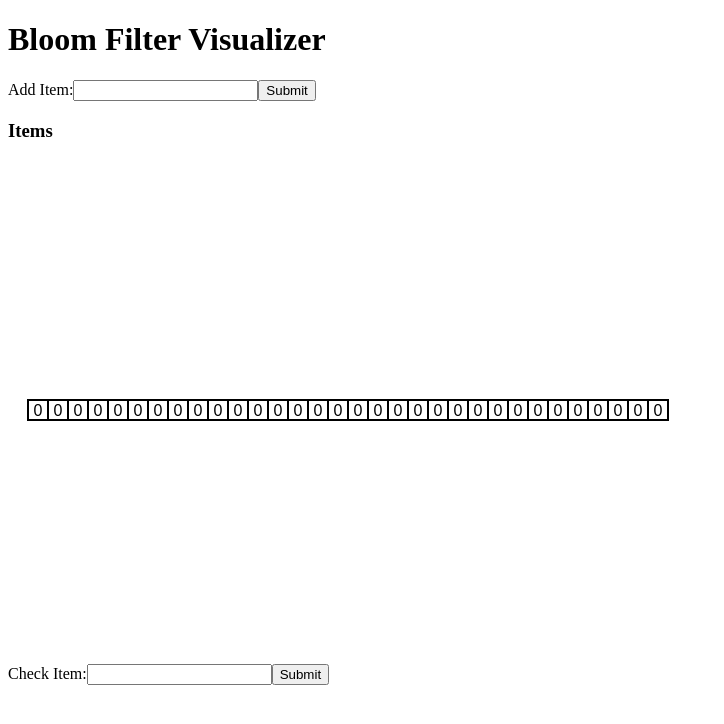
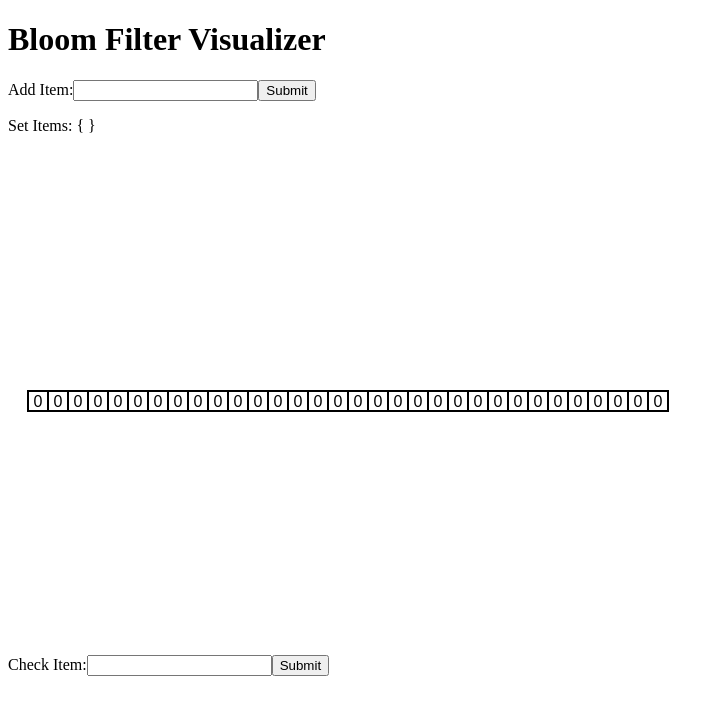
Before and after one commit to ellisandrews/bloom, a React (Create React App) app: page / in a window 1280 px wide. Shown: the top 724 px of the page, without its empty margins (0-724 px from the left). Built offline with nearby package versions, Linux system fonts and the light colour scheme.

Commit message:
Refactor SetItems component for simplicity

```diff
--- a/src/SetItems.js
+++ b/src/SetItems.js
@@ -1,23 +1,13 @@
-import React, { Component } from 'react'
+import React from 'react'
 import { connect } from 'react-redux'
 
 
-class SetItems extends Component {
-
-  renderSetItems = () => {
-    return this.props.itemSet.map((item, index) => <li key={index}>{item}</li>)
-  }
-
-  render() {
-    return (
-      <div id="set-items">
-        <h3>Items</h3>
-        <ul>
-          {this.renderSetItems()}
-        </ul>
-      </div>
-    )
-  }
+const SetItems = ({ itemSet }) => {
+  return (
+    <div id="set-items">
+      <p>Set Items: {'{ ' + itemSet.join(', ') + ' }'}</p>
+    </div>
+  )
 }
 
 
```
